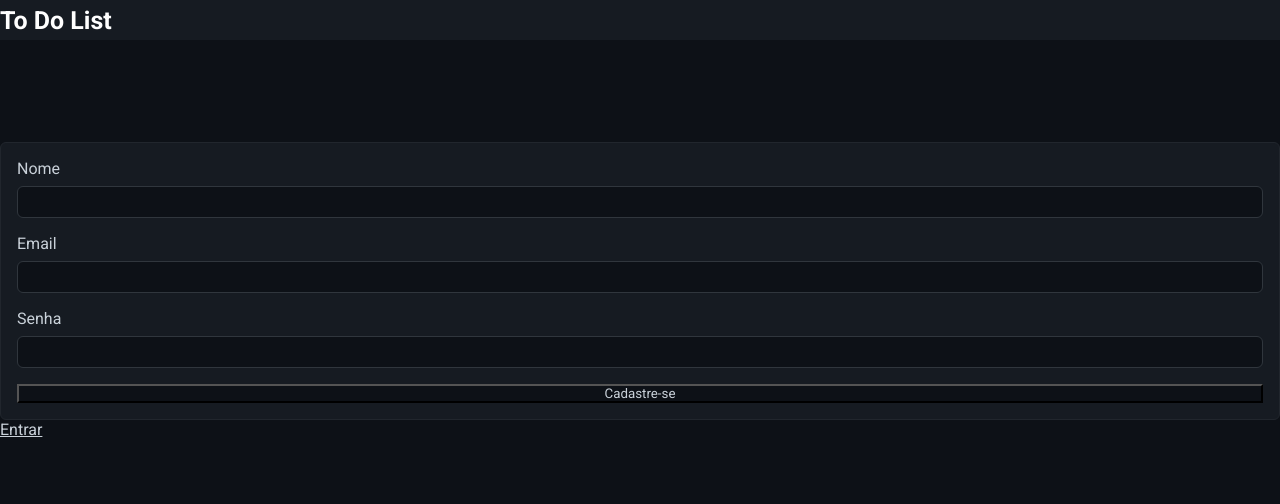
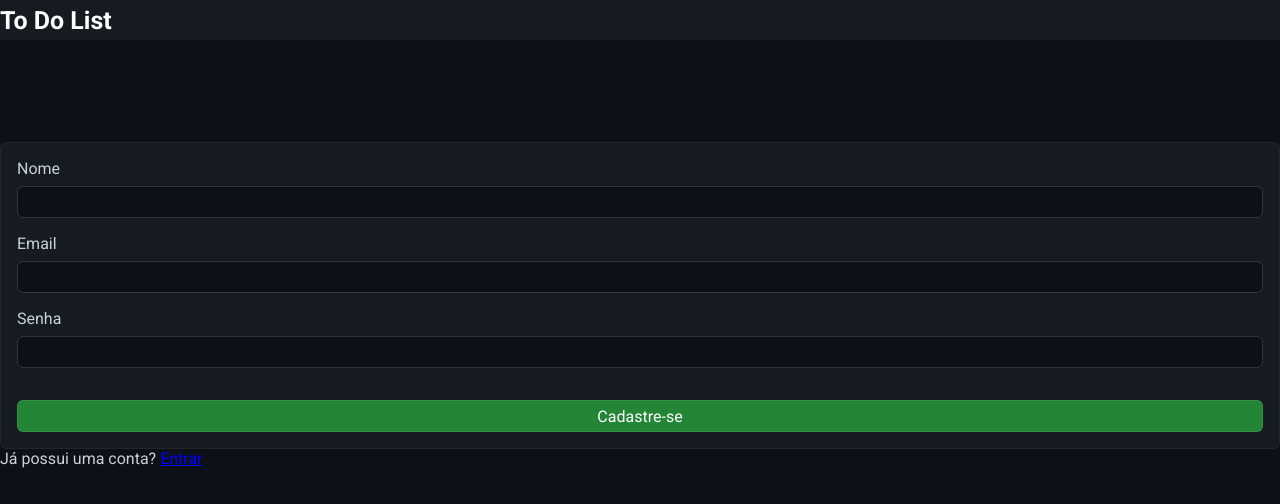
Before and after one commit to alansouza1/to-do-list-react, a React (Create React App) app: page /signup in a window 1280 px wide. Shown: the top 504 px of the page. Built offline with nearby package versions, Linux system fonts and the light colour scheme.

Commit message:
feat: Adiciona estilos para a página de SignUp.jsx

```diff
--- a/src/routes/Login.jsx
+++ b/src/routes/Login.jsx
@@ -32,7 +32,7 @@
           />
           <button type="button" className="login-button">Entrar</button>
         </form>
-        <Link className="register-button" to="signup">Criar conta</Link>
+        <Link className="signup-button" to="signup">Criar conta</Link>
       </div>
     </>
   );
--- a/src/routes/SignUp.jsx
+++ b/src/routes/SignUp.jsx
@@ -1,4 +1,5 @@
 import { Link } from 'react-router-dom';
+import '../styles/pages/SignUp.css';
 
 export default function SignUp() {
   return (
@@ -28,9 +29,9 @@
           type="password"
         />
 
-        <button type="submit">Cadastre-se</button>
+        <button type="submit" className="signup-button">Cadastre-se</button>
       </form>
-      <Link to="/">Entrar</Link>
+      <p className="login-page">Já possui uma conta? <Link to="/">Entrar</Link></p>
     </>
   );
 }
--- a/src/styles/index.css
+++ b/src/styles/index.css
@@ -36,21 +36,11 @@
   padding: 5px 12px;
 }
 
-.login-button {
-  width: 100%;
-  height: 32px;
-  background-color: #1877f2;
-  border: 1px solid rgba(240,246,252,0.1);;
-  border-radius: 6px;
-  color: #fff;
-  padding: 5px 16px;
-  text-align: center;
-}
-
-.register-button {
+.signup-button {
   width: 100%;
   height: 32px;
   display: block;
+  font-size: 16px;
   margin-top: 16px;
   padding: 5px 16px;
   text-align: center;
--- a/src/styles/pages/Login.css
+++ b/src/styles/pages/Login.css
@@ -3,3 +3,17 @@
   height: 340px;
   margin: auto;
 }
+
+
+.login-button {
+  width: 100%;
+  height: 32px;
+  background-color: #1877f2;
+  border: 1px solid rgba(240,246,252,0.1);;
+  border-radius: 6px;
+  color: #fff;
+  font-size: 16px;
+  padding: 5px 16px;
+  text-align: center;
+  text-decoration: none;
+}
--- /dev/null
+++ b/src/styles/pages/SignUp.css
@@ -0,0 +1,3 @@
+.login-page a {
+  color: blue;
+}
```
